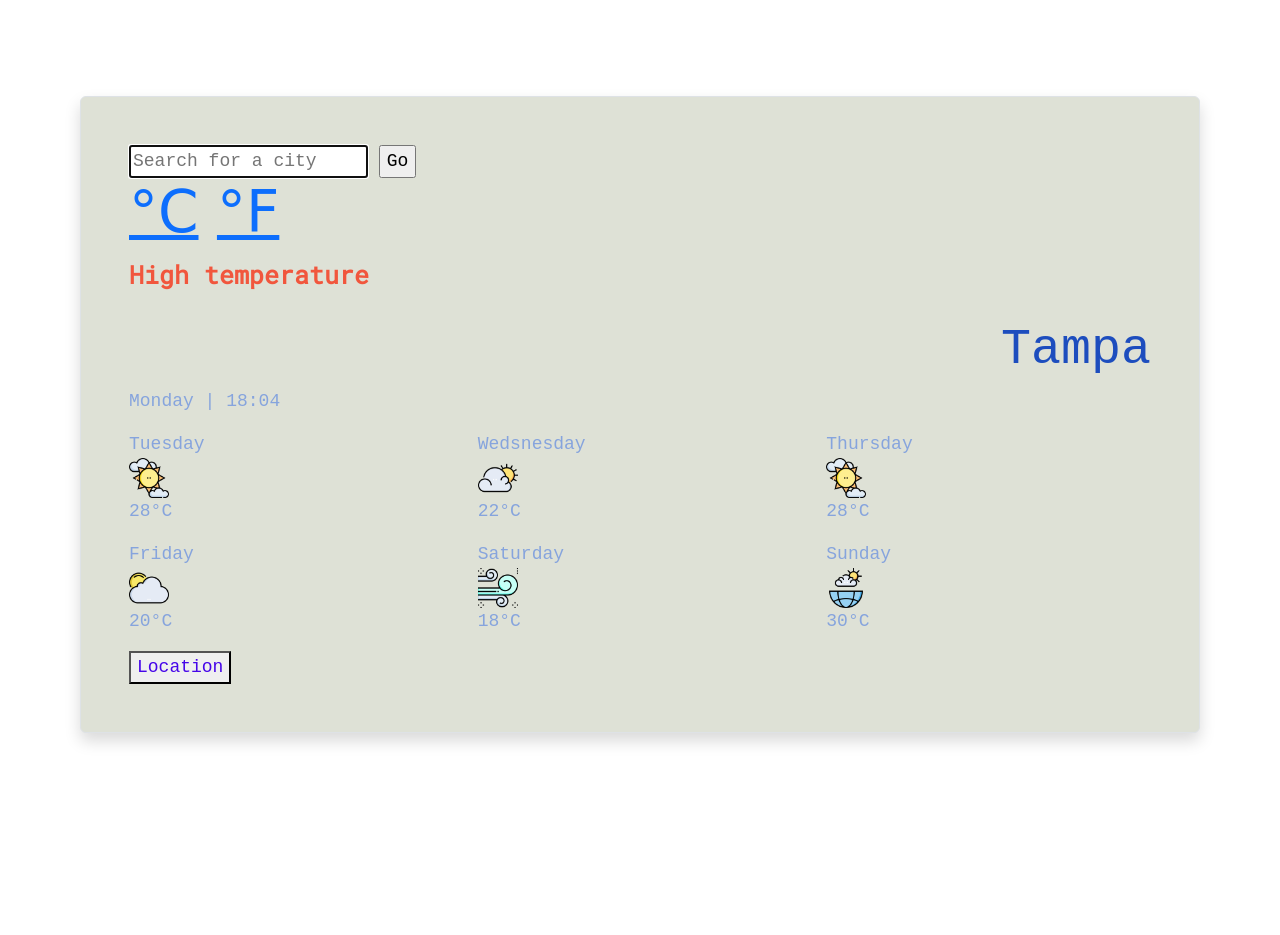
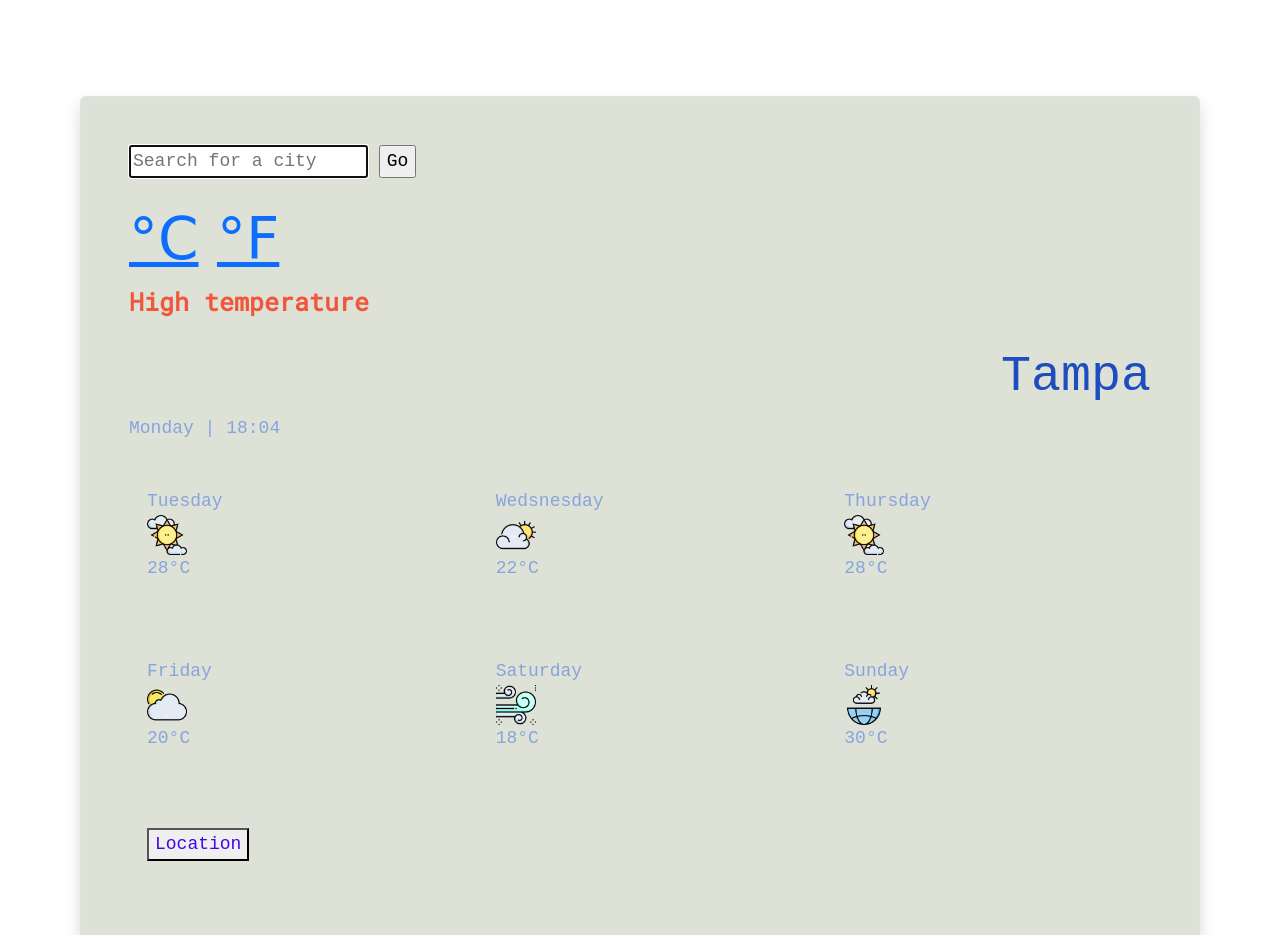
Before and after one commit to SANDSGP18/Repositoryweek7, a website built with Parcel: page index.html in a window 1280 px wide. Shown: the top 935 px of the page. Before the commit the page ends 813 px from the top, so only its background shows below. Built offline with nearby package versions, Linux system fonts and the light colour scheme; a web font is replaced by a local one.

Commit message:
ad col in css

```diff
--- a/index.html
+++ b/index.html
@@ -42,7 +42,9 @@
         <input type="submit" value="Go" />
       </form>
 
-      <div class="current-temperature">
+      <br/>
+
+      <div class= "current-temperature">
 
         <h1>
           <span class="temperature">
@@ -102,8 +104,6 @@
         </div>
        <div class="col-4">
 
-
-
           <p>
             Friday
             <br />
--- a/src/styles.css
+++ b/src/styles.css
@@ -46,7 +46,7 @@ input [type="text"] {
   background-color: #dee1d6;
 }
 
-.col {
+.col-4 {
   position: relative;
   padding: 30px;
 }
```
Also changed, not shown: dist/index.html, 3 other files.
